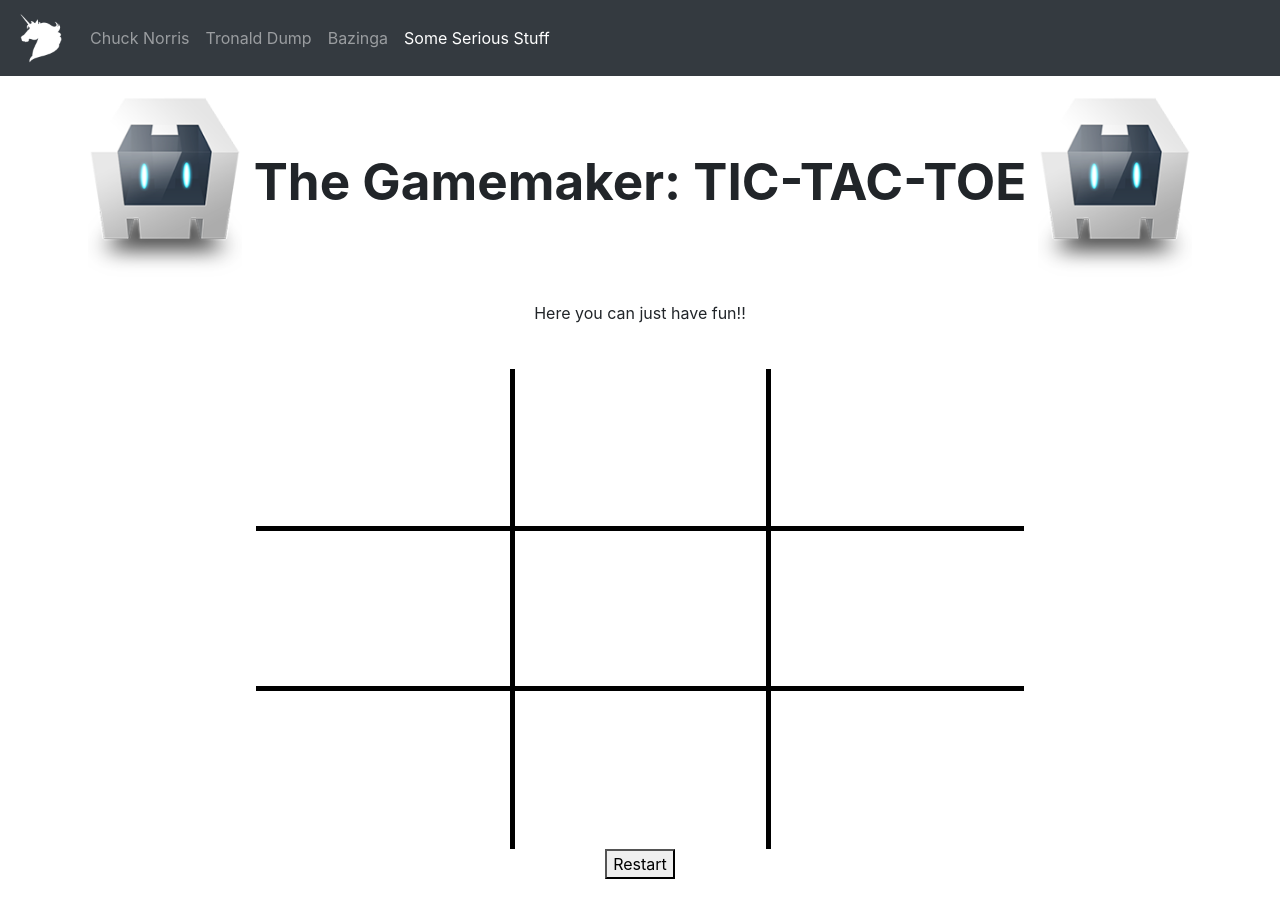
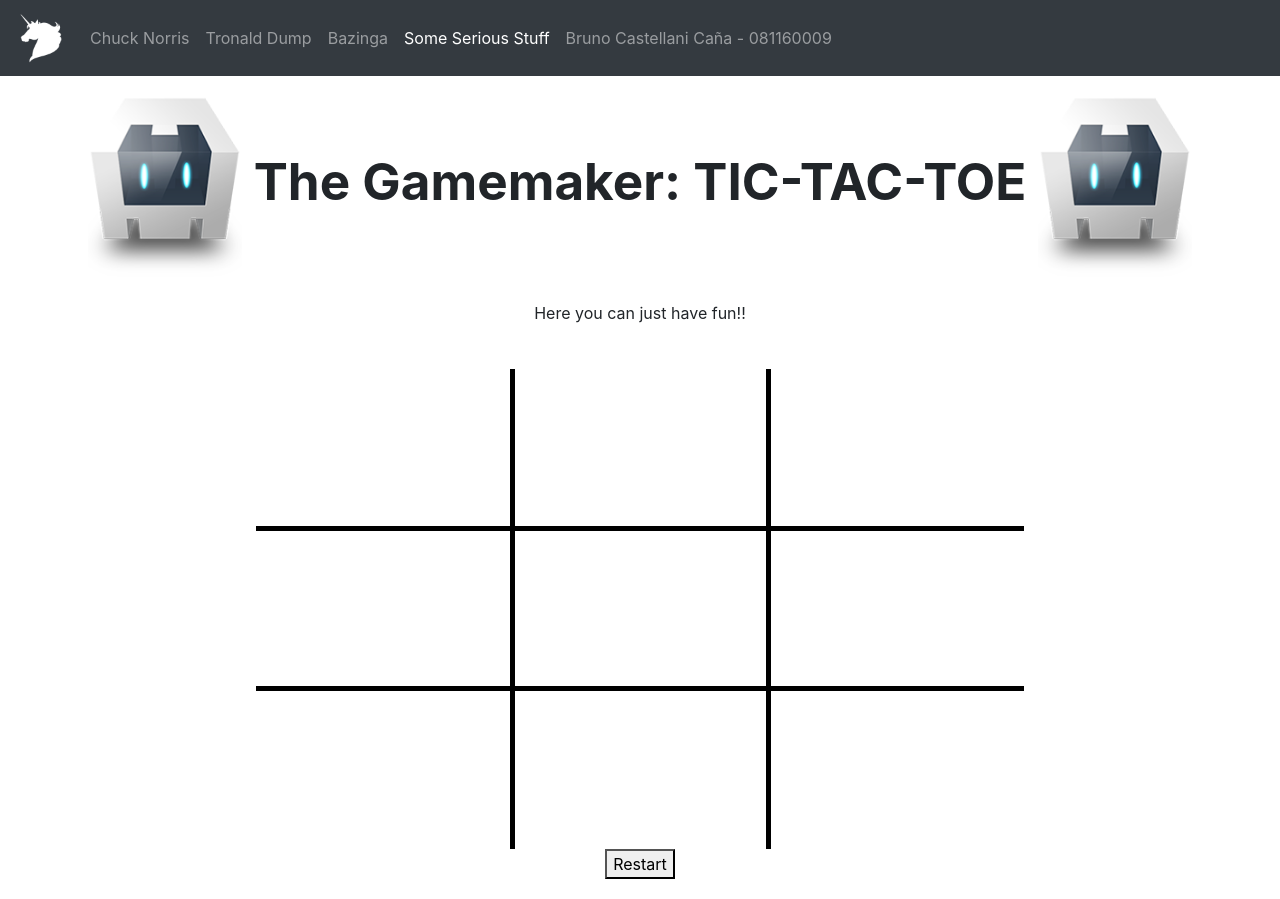
Before and after one commit to AnakOnurb/UselessApp, a website: page UselessApp/www/tictactoe.html in a window 1280 px wide. Drawn offline with nearby package versions, Linux system fonts and the light colour scheme.

Commit message:
Add files via upload

```diff
--- a/UselessApp/www/tictactoe.html
+++ b/UselessApp/www/tictactoe.html
@@ -35,6 +35,9 @@
           </li>
           <li class="nav-item active">
             <a class="nav-link" href="#">Some Serious Stuff<span class="sr-only">(current)</span></a>
+          </li>
+		  <li class="nav-item">
+            <a class="nav-link" href="#">Bruno Castellani Caña - 081160009</a>
           </li>
         </ul>
       </div>
```
Also changed, not shown: UselessApp/www/chuck.html (+3 -0 lines), UselessApp/www/translator.html (+3 -0 lines), UselessApp/www/tronald.html (+3 -0 lines).
